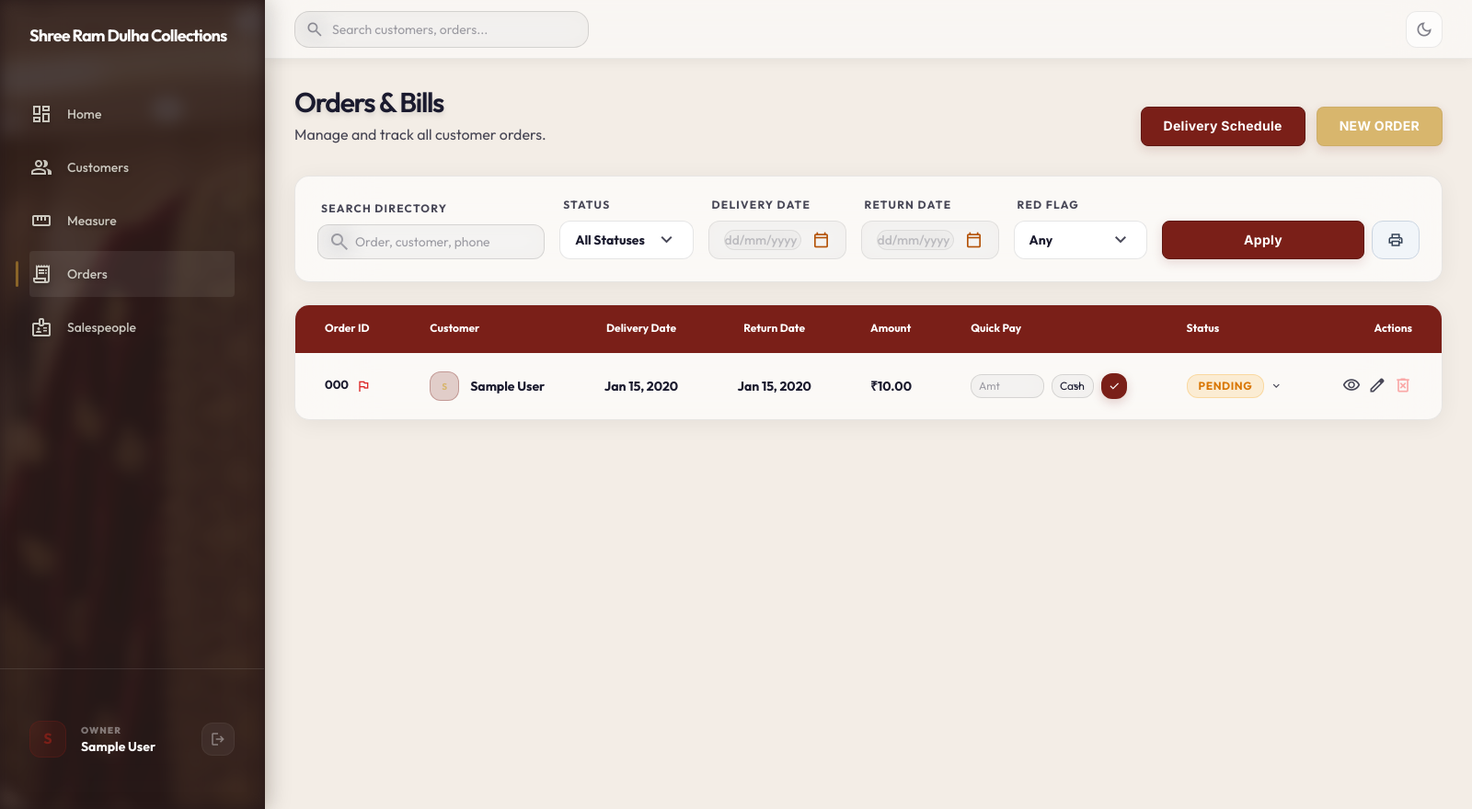
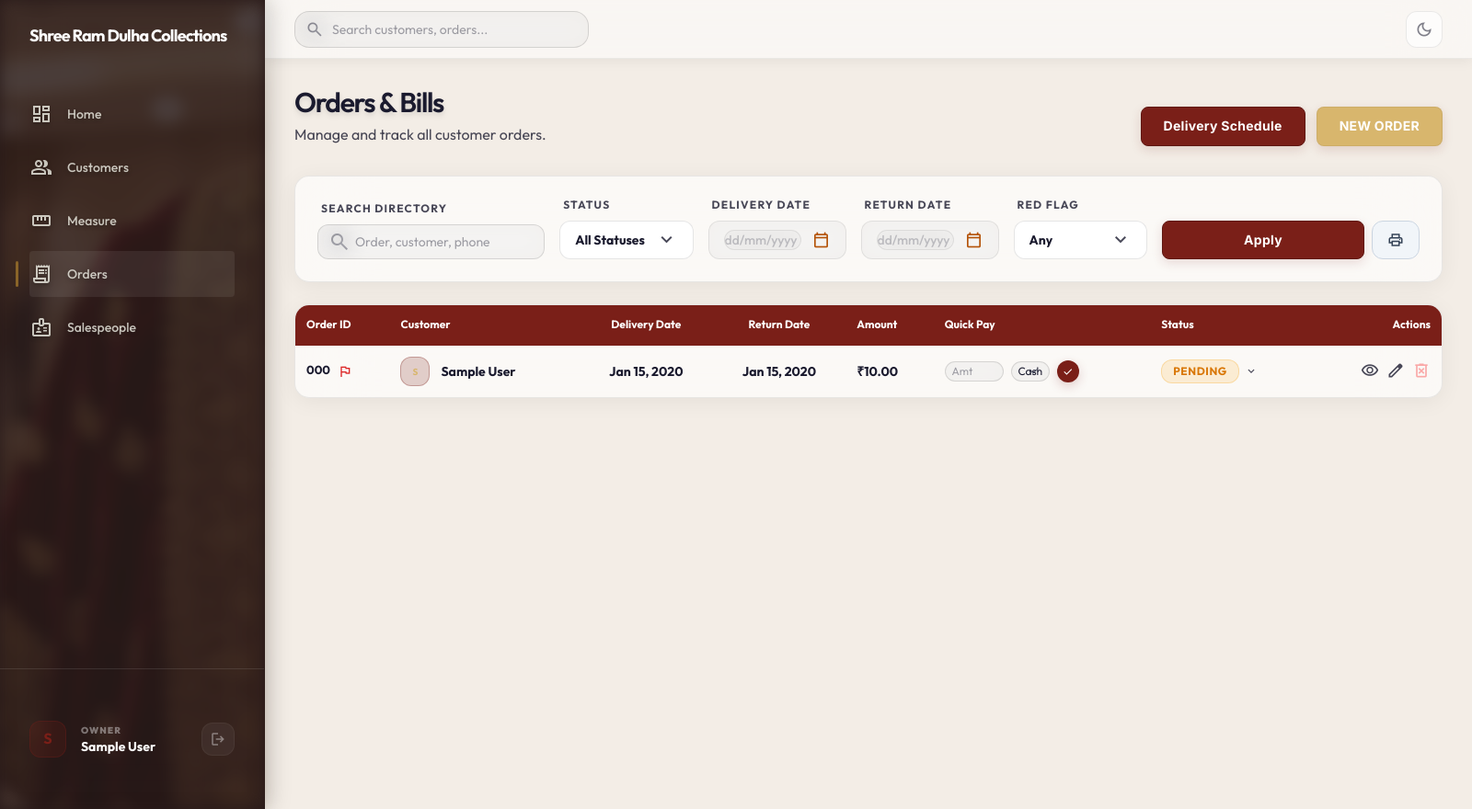
Before and after one commit to Pinkesh2905/SRDC, a Django app: page /orders/ in a window 1600 px wide. Shown: the whole page at 92% size. Run offline with Django 5.2, Linux system fonts and the light colour scheme; a user stored in the database is signed in; tables that the repository leaves empty hold one stand-in row (values such as "Sample post"); some libraries are stand-ins or nearby versions.

Commit message:
Fix table horizontal overflow and dark mode status badge readability

```diff
--- a/orders/templates/orders/order_list.html
+++ b/orders/templates/orders/order_list.html
@@ -129,20 +129,20 @@
             <table class="w-full text-left border-collapse">
                 <thead>
                         <tr class="bg-slate-200 dark:bg-white/10 text-slate-900 dark:text-white">
-                            <th class="px-8 py-4 font-serif font-semibold text-sm uppercase tracking-wider">Order ID</th>
-                            <th class="px-8 py-4 font-serif font-semibold text-sm uppercase tracking-wider">Customer</th>
-                            <th class="px-8 py-4 font-serif font-semibold text-sm uppercase tracking-wider text-center text-amber-700 dark:text-amber-400">Delivery Date</th>
-                            <th class="px-8 py-4 font-serif font-semibold text-sm uppercase tracking-wider text-center text-amber-700 dark:text-secondary">Return Date</th>
-                            <th class="px-8 py-4 font-serif font-semibold text-sm uppercase tracking-wider">Amount</th>
-                            <th class="px-8 py-4 font-serif font-semibold text-sm uppercase tracking-wider">Quick Pay</th>
-                            <th class="px-8 py-4 font-serif font-semibold text-sm uppercase tracking-wider">Status</th>
-                            <th class="px-8 py-4 font-serif font-semibold text-sm uppercase tracking-wider text-right">Actions</th>
+                            <th class="px-3 py-3 font-serif font-semibold text-sm uppercase tracking-wider">Order ID</th>
+                            <th class="px-3 py-3 font-serif font-semibold text-sm uppercase tracking-wider">Customer</th>
+                            <th class="px-3 py-3 font-serif font-semibold text-sm uppercase tracking-wider text-center text-amber-700 dark:text-amber-400">Delivery Date</th>
+                            <th class="px-3 py-3 font-serif font-semibold text-sm uppercase tracking-wider text-center text-amber-700 dark:text-secondary">Return Date</th>
+                            <th class="px-3 py-3 font-serif font-semibold text-sm uppercase tracking-wider">Amount</th>
+                            <th class="px-3 py-3 font-serif font-semibold text-sm uppercase tracking-wider">Quick Pay</th>
+                            <th class="px-3 py-3 font-serif font-semibold text-sm uppercase tracking-wider">Status</th>
+                            <th class="px-3 py-3 font-serif font-semibold text-sm uppercase tracking-wider text-right">Actions</th>
                         </tr>
                     </thead>
                     <tbody class="divide-y divide-slate-200 dark:divide-white/5">
                         {% for order in orders %}
                         <tr class="transition-colors">
-                            <td class="px-8 py-5 text-slate-900 dark:text-white font-bold text-[13px] whitespace-nowrap">
+                            <td class="px-3 py-3 text-slate-900 dark:text-white font-bold text-[13px] whitespace-nowrap">
                                 <div class="flex items-center gap-2">
                                     <a href="{% url 'order_detail' order.id %}" class="hover:underline">{{ order.order_number }}</a>
                                     {% if order.is_red_flagged %}
@@ -150,7 +150,7 @@
                                     {% endif %}
                                 </div>
                             </td>
-                            <td class="px-8 py-5">
+                            <td class="px-3 py-3">
                                 <div class="flex items-center gap-3">
                                     <div class="w-8 h-8 rounded-full bg-secondary/20 text-secondary border border-secondary/30 flex items-center justify-center text-[10px] font-bold">
                                         {{ order.customer.full_name|slice:":1"|upper }}
@@ -158,26 +158,26 @@
                                     <span class="font-bold text-slate-900 dark:text-white text-sm">{{ order.customer.full_name }}</span>
                                 </div>
                             </td>
-                            <td class="px-8 py-5 text-amber-700 dark:text-amber-400 text-sm whitespace-nowrap text-center font-bold">{{ order.delivery_date|date:"M d, Y" }}</td>
-                            <td class="px-8 py-5 text-amber-700 dark:text-secondary text-sm whitespace-nowrap text-center font-bold">{{ order.return_date|date:"M d, Y" }}</td>
-                            <td id="order-amount-{{ order.id }}" class="px-8 py-5 font-bold text-slate-900 dark:text-white text-sm whitespace-nowrap">₹{{ order.grand_total }}</td>
+                            <td class="px-3 py-3 text-amber-700 dark:text-amber-400 text-sm whitespace-nowrap text-center font-bold">{{ order.delivery_date|date:"M d, Y" }}</td>
+                            <td class="px-3 py-3 text-amber-700 dark:text-secondary text-sm whitespace-nowrap text-center font-bold">{{ order.return_date|date:"M d, Y" }}</td>
+                            <td id="order-amount-{{ order.id }}" class="px-3 py-3 font-bold text-slate-900 dark:text-white text-sm whitespace-nowrap">₹{{ order.grand_total }}</td>
 
                             <!-- Quick Pay Column -->
-                            <td class="px-8 py-5 text-sm whitespace-nowrap" id="quick-pay-cell-{{ order.id }}">
+                            <td class="px-3 py-3 text-sm whitespace-nowrap" id="quick-pay-cell-{{ order.id }}">
                                 <div class="flex items-center gap-2 {% if order.grand_total == 0 %}hidden{% endif %}" id="quick-pay-form-{{ order.id }}">
                                     <input type="number" step="0.01" min="0.01" max="{{ order.grand_total }}"
-                                           class="w-20 px-2 py-1 bg-slate-100 dark:bg-white/5 border border-slate-300 dark:border-white/10 rounded-[8px] text-xs text-slate-900 dark:text-white focus:outline-none focus:border-secondary/50 placeholder-slate-400"
+                                           class="w-16 px-1.5 py-0.5 bg-slate-100 dark:bg-white/5 border border-slate-300 dark:border-white/10 rounded-[8px] text-xs text-slate-900 dark:text-white focus:outline-none focus:border-secondary/50 placeholder-slate-400"
                                            placeholder="Amt" id="pay-amount-{{ order.id }}">
-                                    <select id="pay-method-{{ order.id }}" class="px-2 py-1 text-xs bg-slate-100 dark:bg-white/5 border border-slate-300 dark:border-white/10 rounded-[8px] text-slate-900 dark:text-white focus:outline-none focus:border-secondary/50">
+                                    <select id="pay-method-{{ order.id }}" class="px-1.5 py-0.5 text-xs bg-slate-100 dark:bg-white/5 border border-slate-300 dark:border-white/10 rounded-[8px] text-slate-900 dark:text-white focus:outline-none focus:border-secondary/50">
                                         <option value="cash">Cash</option>
                                         <option value="upi">UPI</option>
                                         <option value="card">Card</option>
                                         <option value="bank_transfer">Bank</option>
                                     </select>
                                     <button type="button" onclick="submitQuickPay({{ order.id }})"
-                                            class="w-7 h-7 rounded-full bg-secondary text-primary hover:scale-105 active:scale-95 transition-all flex items-center justify-center shadow-md shadow-secondary/10"
+                                            class="w-6 h-6 rounded-full bg-secondary text-primary hover:scale-105 active:scale-95 transition-all flex items-center justify-center shadow-md shadow-secondary/10"
                                             title="Record Payment">
-                                        <span class="material-symbols-outlined text-sm font-bold">check</span>
+                                        <span class="material-symbols-outlined text-[13px] font-bold">check</span>
                                     </button>
                                 </div>
                                 <span class="inline-flex px-2.5 py-0.5 rounded-full text-[11px] font-bold bg-emerald-500/20 text-emerald-400 border border-emerald-500/30 uppercase tracking-wide {% if order.grand_total > 0 %}hidden{% endif %}" id="paid-badge-{{ order.id }}">
@@ -186,7 +186,7 @@
                             </td>
 
                             <!-- Status Column with Shortcut Dropdown -->
-                            <td class="px-8 py-5">
+                            <td class="px-3 py-3">
                                 <div class="relative inline-block text-left status-dropdown-container" id="status-container-{{ order.id }}">
                                     <button type="button" onclick="toggleStatusDropdown(event, {{ order.id }})"
                                             class="inline-flex items-center gap-1.5 focus:outline-none hover:opacity-85 transition-all"
@@ -196,9 +196,11 @@
                                             {% elif order.status == 'ready' %}bg-blue-500/20 text-blue-400 border border-blue-500/30
                                             {% elif order.status == 'cutting' %}bg-orange-500/20 text-orange-400 border border-orange-500/30
                                             {% elif order.status == 'pending' %}bg-amber-500/20 text-amber-400 border border-amber-500/30
+                                            {% elif order.status == 'in_progress' %}bg-zinc-500/15 text-zinc-700 dark:text-zinc-300 border border-zinc-500/30
                                             {% elif order.status == 'processing' %}bg-indigo-500/20 text-indigo-400 border border-indigo-500/30
                                             {% elif order.status == 'cancelled' %}bg-rose-500/20 text-rose-400 border border-rose-500/30
-                                            {% else %}bg-slate-200 dark:bg-white/10 text-slate-600 dark:text-white/60 border border-slate-300 dark:border-white/10{% endif %}">
+                                            {% elif order.status == 'returned' %}bg-purple-500/20 text-purple-400 border border-purple-500/30
+                                            {% else %}bg-zinc-500/15 text-zinc-700 dark:text-zinc-300 border border-zinc-500/30{% endif %}">
                                             {{ order.get_status_display }}
                                         </span>
                                         <span class="material-symbols-outlined text-[14px] text-slate-500 dark:text-white/30">expand_more</span>
@@ -219,7 +221,7 @@
                                     </div>
                                 </div>
                             </td>
-                        <td class="px-8 py-5 text-right">
+                        <td class="px-3 py-3 text-right">
                             <div class="flex justify-end gap-2">
                                 <a href="{% url 'order_detail' order.id %}" class="text-slate-500 dark:text-white/40 hover:text-white transition-colors" title="View Details">
                                     <span class="material-symbols-outlined text-xl">visibility</span>
@@ -235,7 +237,7 @@
                     </tr>
                     {% empty %}
                     <tr>
-                        <td colspan="8" class="px-8 py-12 text-center text-slate-500 dark:text-white/40 italic">No orders found matching your filters.</td>
+                        <td colspan="8" class="px-3 py-12 text-center text-slate-500 dark:text-white/40 italic">No orders found matching your filters.</td>
                     </tr>
                     {% endfor %}
                 </tbody>
@@ -271,9 +273,11 @@
                                 {% elif order.status == 'ready' %}bg-blue-500/20 text-blue-400 border border-blue-500/30
                                 {% elif order.status == 'cutting' %}bg-orange-500/20 text-orange-400 border border-orange-500/30
                                 {% elif order.status == 'pending' %}bg-amber-500/20 text-amber-400 border border-amber-500/30
+                                {% elif order.status == 'in_progress' %}bg-zinc-500/15 text-zinc-700 dark:text-zinc-300 border border-zinc-500/30
                                 {% elif order.status == 'processing' %}bg-indigo-500/20 text-indigo-400 border border-indigo-500/30
                                 {% elif order.status == 'cancelled' %}bg-rose-500/20 text-rose-400 border border-rose-500/30
-                                {% else %}bg-slate-200 dark:bg-white/10 text-slate-600 dark:text-white/60 border border-slate-300 dark:border-white/10{% endif %}">
+                                {% elif order.status == 'returned' %}bg-purple-500/20 text-purple-400 border border-purple-500/30
+                                {% else %}bg-zinc-500/15 text-zinc-700 dark:text-zinc-300 border border-zinc-500/30{% endif %}">
                                 {{ order.get_status_display }}
                             </span>
                             <span class="material-symbols-outlined text-[12px] text-slate-500 dark:text-white/30">expand_more</span>
@@ -503,12 +507,13 @@ function updateStatusBadgeUI(orderId, status, display) {
         'ready': ['bg-blue-500/20', 'text-blue-400', 'border', 'border-blue-500/30'],
         'cutting': ['bg-orange-500/20', 'text-orange-400', 'border', 'border-orange-500/30'],
         'pending': ['bg-amber-500/20', 'text-amber-400', 'border', 'border-amber-500/30'],
+        'in_progress': ['bg-zinc-500/15', 'text-zinc-700', 'dark:text-zinc-300', 'border', 'border-zinc-500/30'],
         'processing': ['bg-indigo-500/20', 'text-indigo-400', 'border', 'border-indigo-500/30'],
         'cancelled': ['bg-rose-500/20', 'text-rose-400', 'border', 'border-rose-500/30'],
         'returned': ['bg-purple-500/20', 'text-purple-400', 'border', 'border-purple-500/30']
     };
 
-    const defaultClasses = ['bg-slate-200', 'dark:bg-white/10', 'text-slate-600', 'dark:text-white/60', 'border', 'border-slate-300', 'dark:border-white/10'];
+    const defaultClasses = ['bg-zinc-500/15', 'text-zinc-700', 'dark:text-zinc-300', 'border', 'border-zinc-500/30'];
     const targetClasses = statusClasses[status] || defaultClasses;
 
     const applyToBadge = (el, isMobile) => {
```
